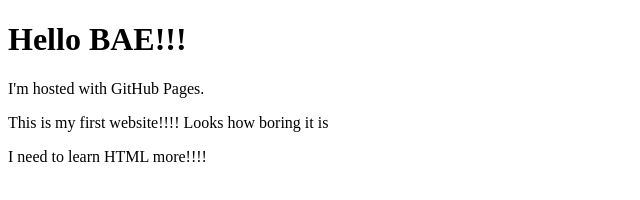
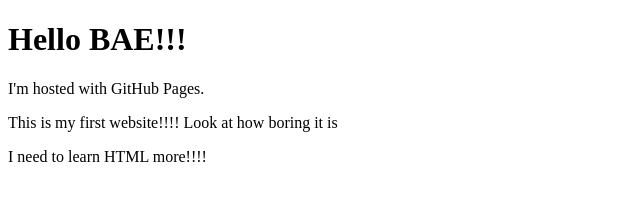
Before and after one commit to s3597881/s3597881.github.io, a plain HTML site: page index.html in a window 1280 px wide. Shown: the full height of the page, 0-640 px from the left. Drawn offline with Linux system fonts and the light colour scheme.

Commit message:
Update index.html

```diff
--- a/index.html
+++ b/index.html
@@ -3,7 +3,7 @@
 <body>
 <h1>Hello BAE!!!</h1>
 <p>I'm hosted with GitHub Pages.</p>
-  <p>This is my first website!!!! Looks how boring it is</p>
+  <p>This is my first website!!!! Look at how boring it is</p>
   <p> I need to learn HTML more!!!!</p>
 </body>
 </html>
```
